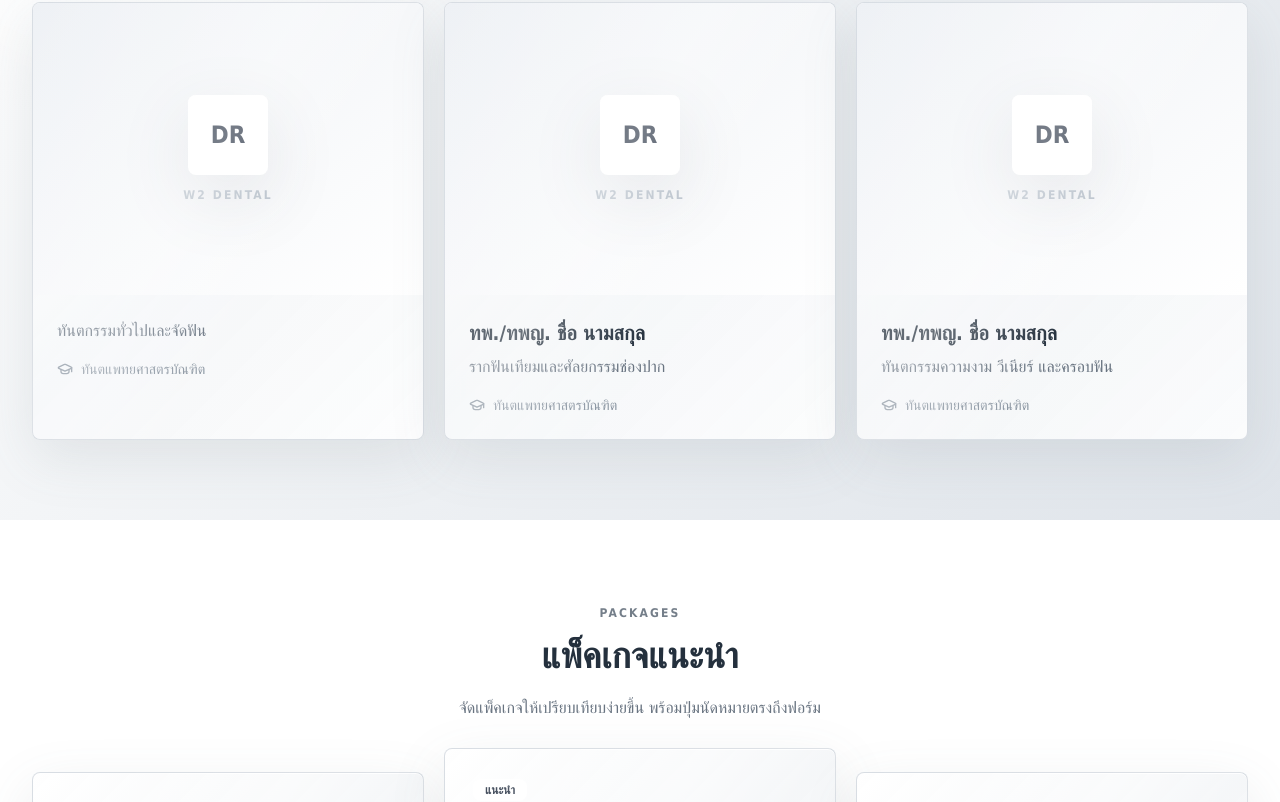
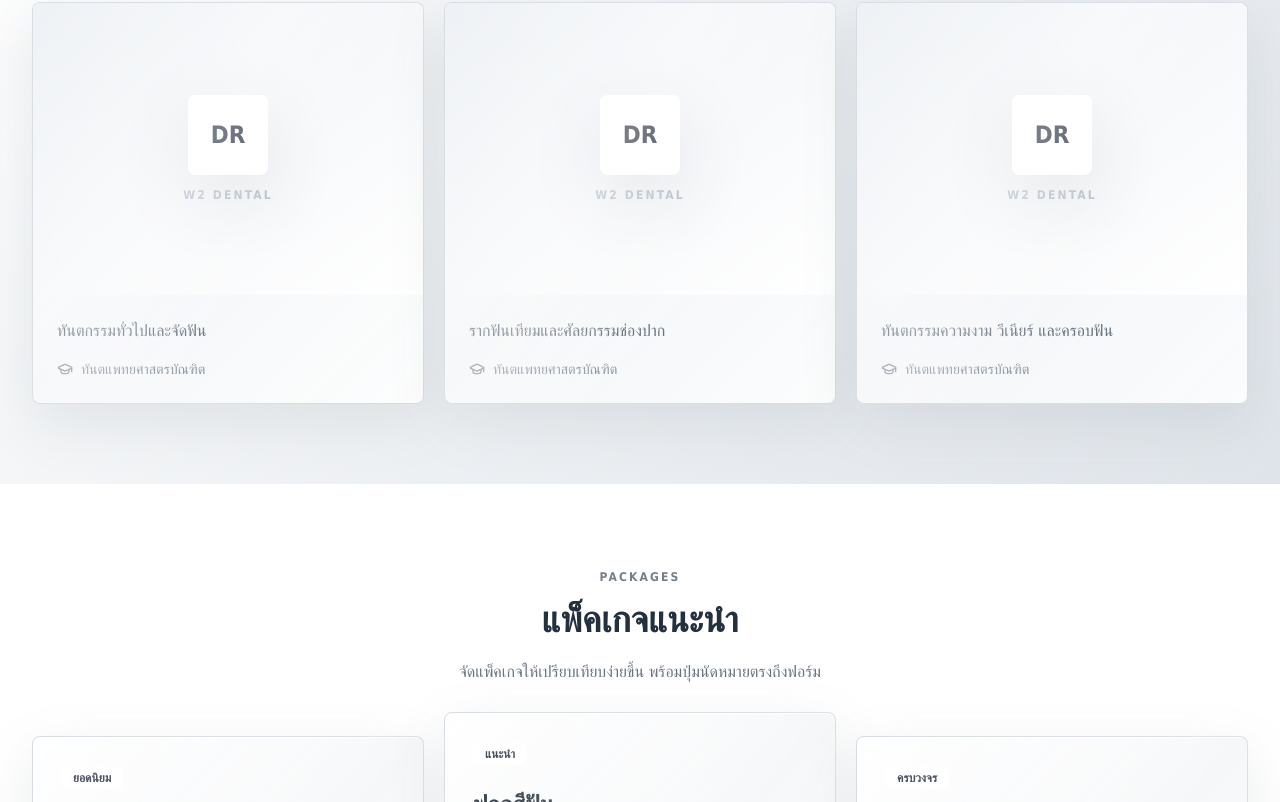
Before and after one commit to Armindyz/https-github.com-username-w2-dental, a Next.js app: page / in a window 1280 px wide. Shown: the part 4531-5333 px from the top of the page. Built offline with nearby package versions, Linux system fonts and the light colour scheme; no server answers.

Commit message:
Remove all doctor names

```diff
--- a/src/components/Doctors.tsx
+++ b/src/components/Doctors.tsx
@@ -10,12 +10,10 @@ const doctors = [
     edu: "ทันตแพทยศาสตรบัณฑิต",
   },
   {
-    name: "ทพ./ทพญ. ชื่อ นามสกุล",
     specialty: "รากฟันเทียมและศัลยกรรมช่องปาก",
     edu: "ทันตแพทยศาสตรบัณฑิต",
   },
   {
-    name: "ทพ./ทพญ. ชื่อ นามสกุล",
     specialty: "ทันตกรรมความงาม วีเนียร์ และครอบฟัน",
     edu: "ทันตแพทยศาสตรบัณฑิต",
   },
@@ -67,12 +65,7 @@ export default function Doctors() {
               </div>
 
               <div className="p-6">
-                {"name" in doctor && (
-                  <h3 className="text-xl font-bold text-w2-gray-900">{doctor.name}</h3>
-                )}
-                <p className={`${"name" in doctor ? "mt-2" : ""} text-w2-gray-500`}>
-                  {doctor.specialty}
-                </p>
+                <p className="text-w2-gray-500">{doctor.specialty}</p>
                 <div className="mt-4 flex items-center gap-2 text-sm text-w2-gray-400">
                   <GraduationCap size={16} />
                   <span>{doctor.edu}</span>
```
